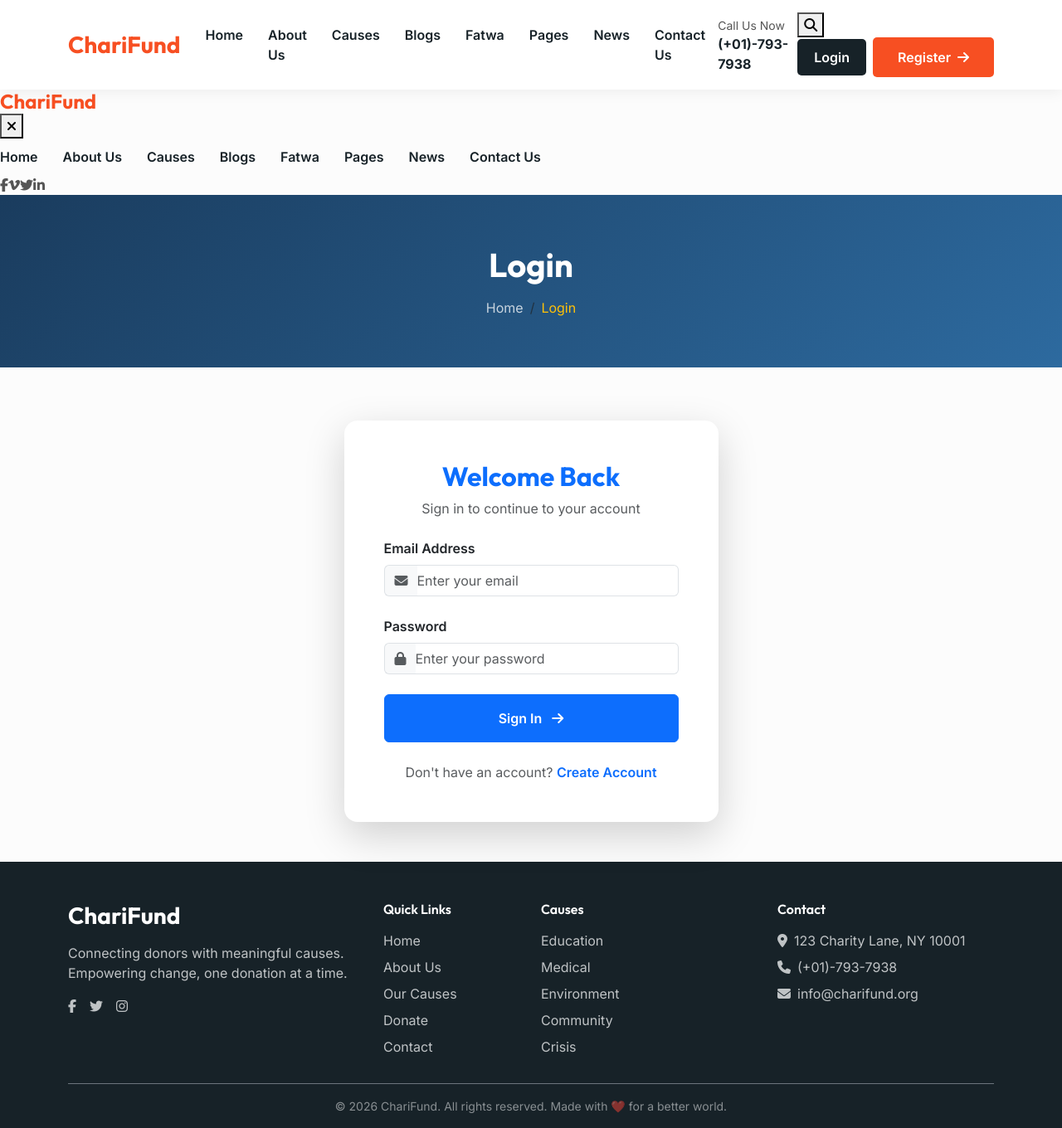
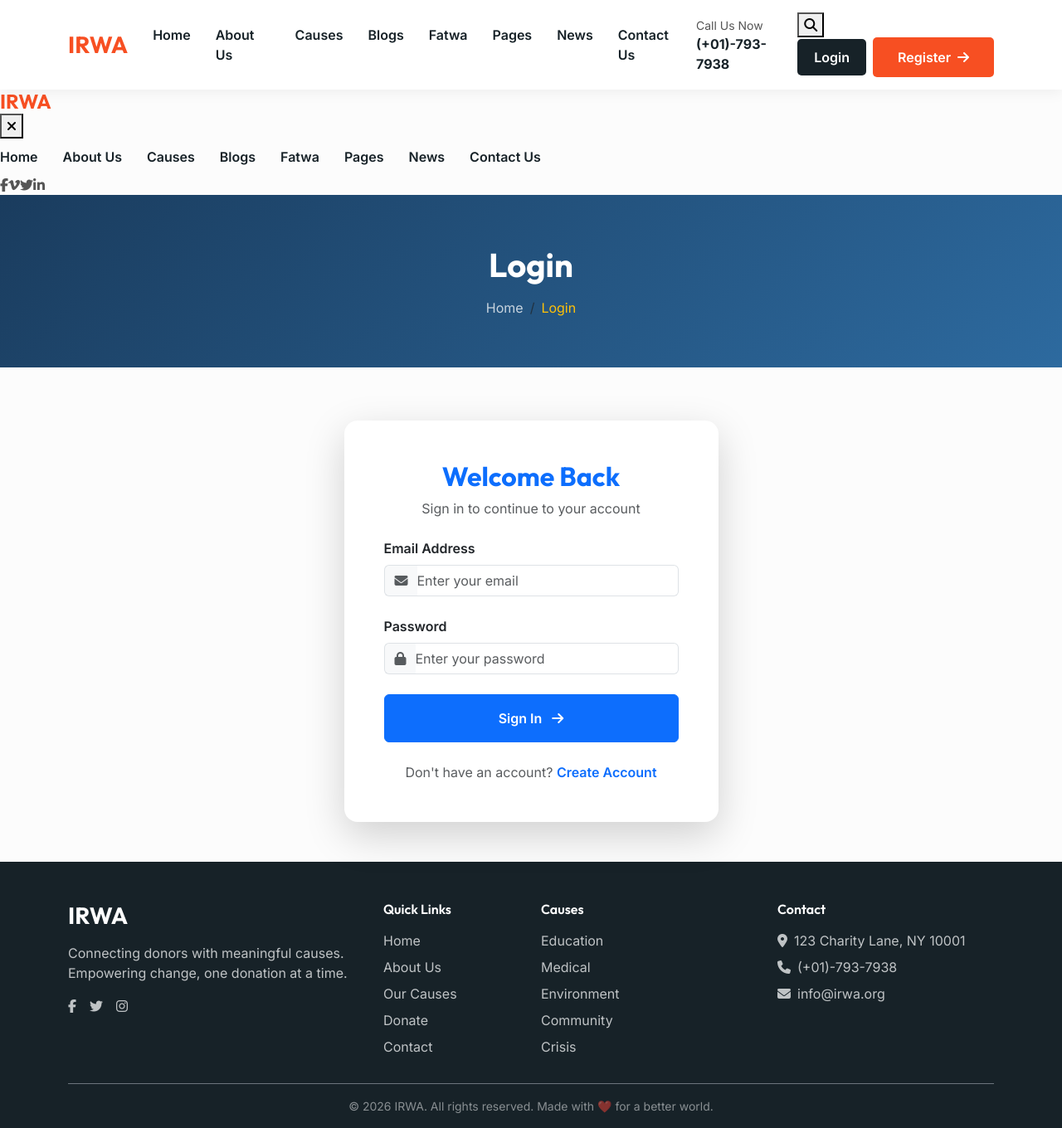
Before and after one commit to mobashirsifat123/charity, a Next.js app: page /login in a window 1280 px wide. Shown: the whole page at 83% size. Built offline with nearby package versions, Linux system fonts and the light colour scheme; no server answers; the database is empty.

Commit message:
Rename project instances from Charifund to IRWA

```diff
--- a/src/app/admin/settings/page.js
+++ b/src/app/admin/settings/page.js
@@ -129,7 +129,7 @@ function SiteSettingsContent() {
                                                 name="site_name"
                                                 value={settings.site_name}
                                                 onChange={handleChange}
-                                                placeholder="e.g. ChariFund"
+                                                placeholder="e.g. IRWA"
                                                 required
                                             />
                                         </div>
@@ -182,7 +182,7 @@ function SiteSettingsContent() {
                                                     name="contact_email"
                                                     value={settings.contact_email}
                                                     onChange={handleChange}
-                                                    placeholder="info@charifund.org"
+                                                    placeholder="info@irwa.org"
                                                 />
                                             </div>
                                             <div className="col-md-6 mb-3">
--- a/src/app/layout.jsx
+++ b/src/app/layout.jsx
@@ -10,7 +10,7 @@ import ColorPalate from "@/helper/ColorPalate";
 import ClientProviders from "@/components/ClientProviders";
 
 export const metadata = {
-  title: "Charifund | Nonprofit & Fundraising Charity Platform",
+  title: "IRWA | Nonprofit & Fundraising Charity Platform",
   description: "Nonprofit & Fundraising Charity Platform built with Next.js and Supabase.",
 };
 
--- a/src/components/BlogOne.jsx
+++ b/src/components/BlogOne.jsx
@@ -41,7 +41,7 @@ const BlogOne = () => {
                         Latest News
                     </span>
                     <h2 className="fw-bold">{settings.blog_title || 'From Our Blog'}</h2>
-                    <p className="text-muted">{settings.blog_subtitle || 'Stay updated with stories, tips, and insights from the ChariFund community.'}</p>
+                    <p className="text-muted">{settings.blog_subtitle || 'Stay updated with stories, tips, and insights from the IRWA community.'}</p>
                 </div>
 
                 <div className="row g-4">
--- a/src/components/FooterOne.jsx
+++ b/src/components/FooterOne.jsx
@@ -14,7 +14,7 @@ const FooterOne = () => {
                                 {settings.site_logo_url ? (
                                     <img src={settings.site_logo_url} alt={settings.site_name || 'Site Logo'} style={{ maxHeight: '45px' }} />
                                 ) : (
-                                    <h3 className="text-white m-0">{settings.site_name || 'ChariFund'}</h3>
+                                    <h3 className="text-white m-0">{settings.site_name || 'IRWA'}</h3>
                                 )}
                             </Link>
                             <p className="mt-3 text-light opacity-75">
@@ -52,13 +52,13 @@ const FooterOne = () => {
                         <ul className="list-unstyled text-light opacity-75">
                             <li className="mb-2"><i className="fa-solid fa-location-dot me-2" />123 Charity Lane, NY 10001</li>
                             <li className="mb-2"><i className="fa-solid fa-phone me-2" />{settings.contact_phone || '(+01)-793-7938'}</li>
-                            <li className="mb-2"><i className="fa-solid fa-envelope me-2" />{settings.contact_email || 'info@charifund.org'}</li>
+                            <li className="mb-2"><i className="fa-solid fa-envelope me-2" />{settings.contact_email || 'info@irwa.org'}</li>
                         </ul>
                     </div>
                 </div>
                 <div className="border-top border-secondary pt-3 pb-3 text-center">
                     <p className="text-light opacity-50 mb-0 small">
-                        &copy; {new Date().getFullYear()} {settings.site_name || 'ChariFund'}. All rights reserved. Made with <span className="text-danger">❤️</span> for a better world.
+                        &copy; {new Date().getFullYear()} {settings.site_name || 'IRWA'}. All rights reserved. Made with <span className="text-danger">❤️</span> for a better world.
                     </p>
                 </div>
             </div>
--- a/src/components/HeaderOne.jsx
+++ b/src/components/HeaderOne.jsx
@@ -108,7 +108,7 @@ const HeaderOne = () => {
                       {settings.site_logo_url ? (
                         <img src={settings.site_logo_url} alt={settings.site_name || 'Site Logo'} style={{ maxHeight: '45px' }} />
                       ) : (
-                        <h3 className='m-0 fw-bold' style={{ color: 'var(--primary-color)' }}>{settings.site_name || 'ChariFund'}</h3>
+                        <h3 className='m-0 fw-bold' style={{ color: 'var(--primary-color)' }}>{settings.site_name || 'IRWA'}</h3>
                       )}
                     </Link>
                   </div>
@@ -621,7 +621,7 @@ const HeaderOne = () => {
           <div className='mobile-menu__header nav-fade'>
             <div className='logo'>
               <Link href='/' className='text-decoration-none'>
-                 <h4 className='m-0 fw-bold' style={{ color: 'var(--primary-color)' }}>{settings.site_name || 'ChariFund'}</h4>
+                 <h4 className='m-0 fw-bold' style={{ color: 'var(--primary-color)' }}>{settings.site_name || 'IRWA'}</h4>
               </Link>
             </div>
             <button
--- a/src/components/Preloader.jsx
+++ b/src/components/Preloader.jsx
@@ -41,7 +41,7 @@ const Preloader = () => {
                 <div className="spinner-border text-primary" style={{ width: '3rem', height: '3rem' }} role="status">
                     <span className="visually-hidden">Loading...</span>
                 </div>
-                <h4 className="mt-3 fw-bold text-primary tracking-wider" style={{ letterSpacing: 2 }}>CHARIFUND</h4>
+                <h4 className="mt-3 fw-bold text-primary tracking-wider" style={{ letterSpacing: 2 }}>IRWA</h4>
             </div>
         </div>
     );
--- a/src/components/TestimonialOne.jsx
+++ b/src/components/TestimonialOne.jsx
@@ -17,7 +17,7 @@ const TestimonialOne = () => {
                     <div className="col-lg-8">
                         <div className="card border-0 shadow-lg rounded-4 p-5 text-center bg-white" data-aos="zoom-in">
                             <h4 className="fw-normal fst-italic text-dark mb-4" style={{ lineHeight: 1.6 }}>
-                                "I was looking for a way to give back to education initiatives, and ChariFund made the process incredibly transparent. Being able to see exactly where my money went and receiving updates from the campaign leaders is truly rewarding."
+                                "I was looking for a way to give back to education initiatives, and IRWA made the process incredibly transparent. Being able to see exactly where my money went and receiving updates from the campaign leaders is truly rewarding."
                             </h4>
                             <div className="d-flex align-items-center justify-content-center mt-4">
                                 <img src={settings.testimonial_avatar_url || "https://images.unsplash.com/photo-1438761681033-6461ffad8d80?q=80&w=150&auto=format&fit=crop"}
--- a/src/components/TopBarOne.jsx
+++ b/src/components/TopBarOne.jsx
@@ -7,7 +7,7 @@ const TopBarOne = () => {
                 <div className="row align-items-center">
                     <div className="col-md-6">
                         <div className="d-flex gap-4">
-                            <span><i className="fa-solid fa-envelope me-2 opacity-75" />info@charifund.org</span>
+                            <span><i className="fa-solid fa-envelope me-2 opacity-75" />info@irwa.org</span>
                             <span><i className="fa-solid fa-phone me-2 opacity-75" />(+01)-793-7938</span>
                         </div>
                     </div>
--- a/src/context/SiteSettingsContext.js
+++ b/src/context/SiteSettingsContext.js
@@ -6,8 +6,8 @@ const SiteSettingsContext = createContext(null);
 
 export function SiteSettingsProvider({ children }) {
     const [settings, setSettings] = useState({
-        site_name: 'ChariFund',
-        contact_email: 'info@charifund.org',
+        site_name: 'IRWA',
+        contact_email: 'info@irwa.org',
         contact_phone: '(+01)-793-7938',
         hero_title: 'Help the Poor, They Need You',
         hero_subtitle: 'Fundraising',
@@ -19,7 +19,7 @@ export function SiteSettingsProvider({ children }) {
         community_title: 'Together We Can Change the World',
         community_subtitle: 'Our global community of donors, volunteers, and campaign creators unites around a shared mission: making the world a better place, one act of generosity at a time.',
         blog_title: 'From Our Blog',
-        blog_subtitle: 'Stay updated with stories, tips, and insights from the ChariFund community.',
+        blog_subtitle: 'Stay updated with stories, tips, and insights from the IRWA community.',
         footer_description: 'Connecting donors with meaningful causes. Empowering change, one donation at a time.',
         social_facebook: 'https://www.facebook.com/',
         social_twitter: 'https://x.com/',
```
